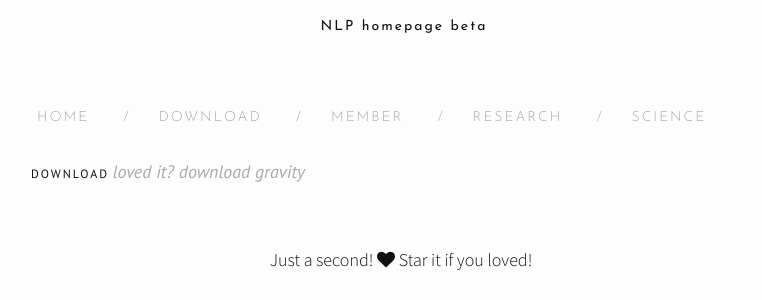
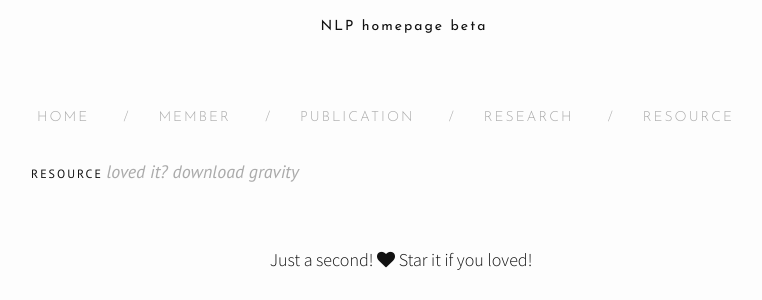
Before and after one commit to nlp-arase/nlp-arase.github.io, a Jekyll site: the page built from resource.md, in a window 1280 px wide. Shown: the part 144-444 px from the top of the page, without its empty margins (239-1001 px from the left). Built offline with Jekyll 4.4.1, drawn with Linux system fonts in a browser that asks for light colours; nearby versions of some CDN libraries; grey boxes are pictures that could not be loaded.

Commit message:
change file name

```diff
--- a/science.md
+++ b/publication.md
@@ -1,7 +1,7 @@
 ---
 layout: archive
-title: Science
-permalink: /science/
+title: Publication
+permalink: /publication/
 tagline: "Humanity is overrated."
 category: "science"
 ---
--- a/download.md
+++ b/resource.md
@@ -1,7 +1,7 @@
 ---
 layout: page
-title: Download
-permalink: /download/
+title: Resource
+permalink: /resource/
 
 tagline: "Loved it? Download Gravity"
 ---
```
